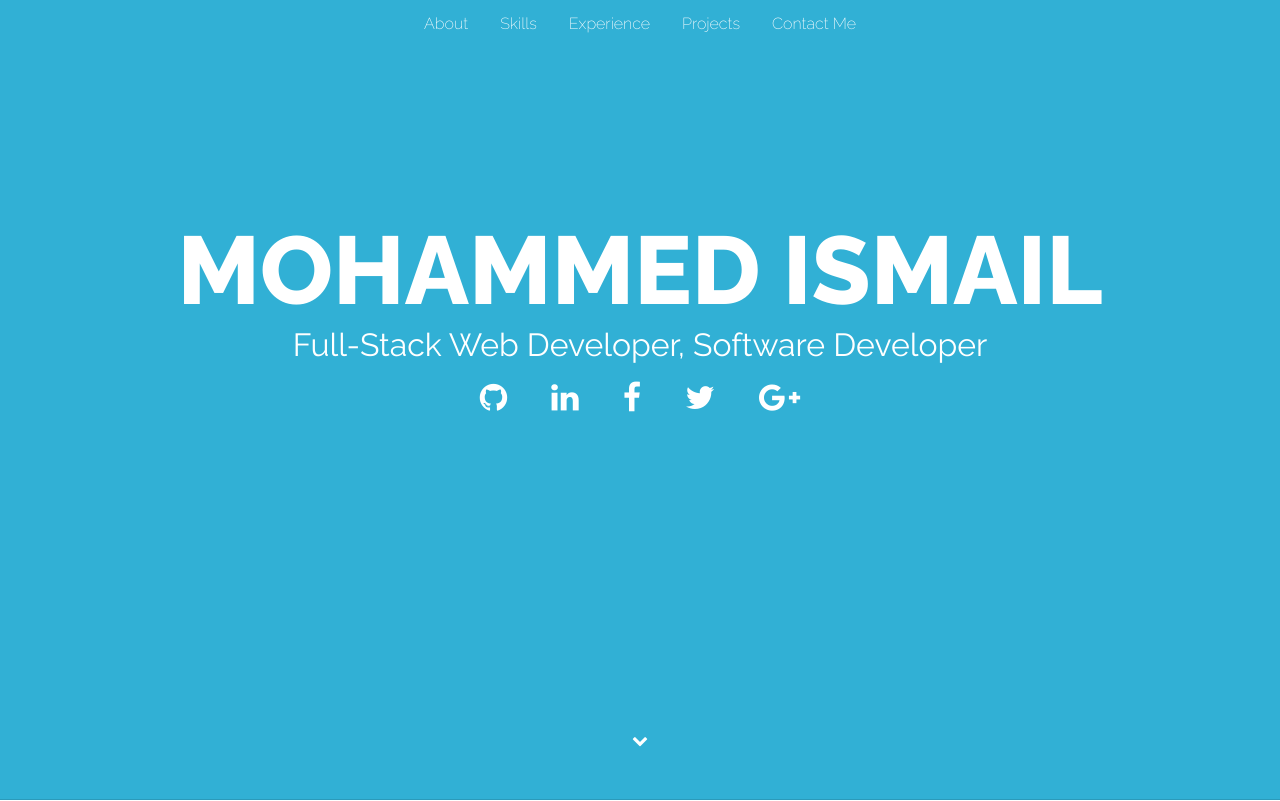
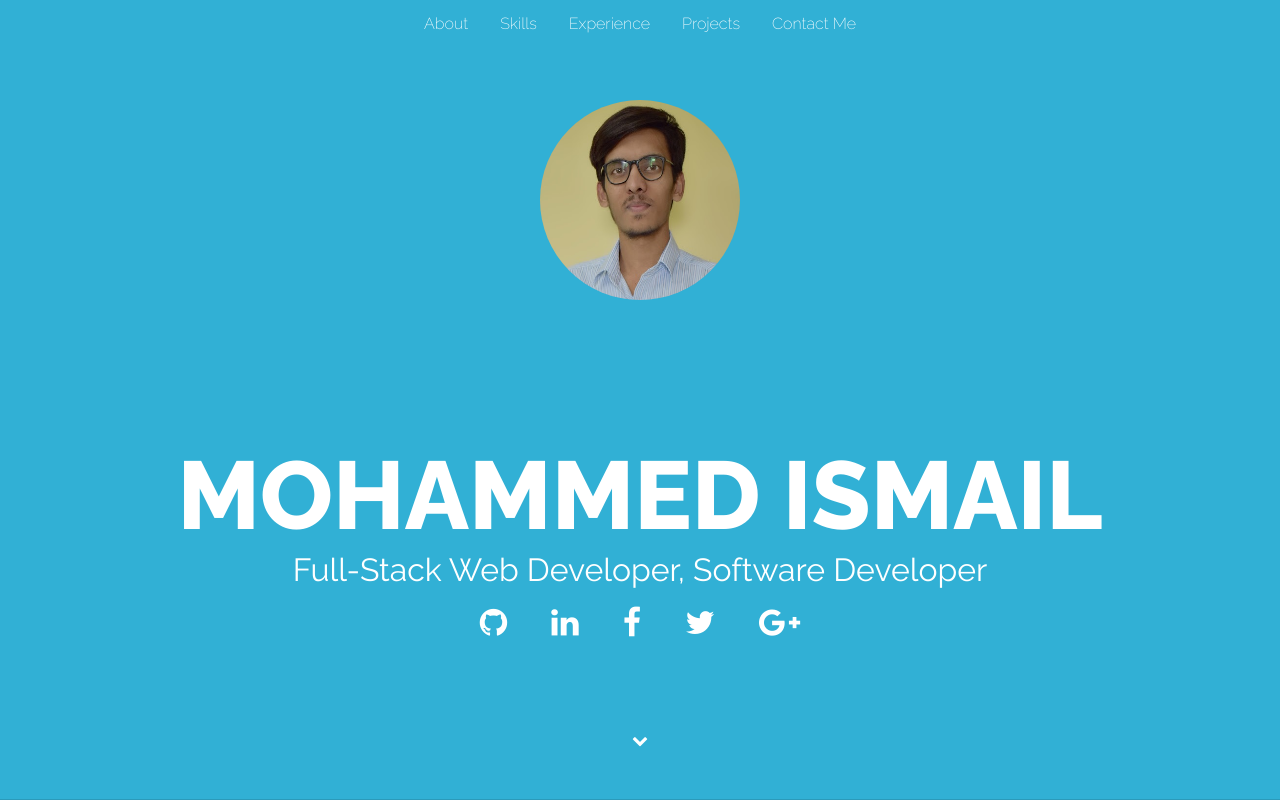
Before and after one commit to mohammedismail97420/mohammedismail97420.github.io, a PHP site: page / in a window 1280 px wide. Shown: the top 801 px of the page. Run offline with PHP 8.4, Linux system fonts and the light colour scheme; grey boxes labelled with a size stand in for pictures from a placeholder-image service; some libraries are stand-ins or nearby versions.

Commit message:
Profile pic added

```diff
--- a/index.html
+++ b/index.html
@@ -30,7 +30,9 @@
 
     <div class="container">
       <!-- HEADER -->
+
       <div class="jumbotron">
+        <img src="./profile.jpg" class="profile-img img-fluid" alt="" />
         <div class="jumbotron-text">
           <h1>Mohammed Ismail</h1>
           <p>Full-Stack Web Developer, Software Developer</p>
--- a/style.css
+++ b/style.css
@@ -38,7 +38,6 @@ body {
   height: 100vh; /*height to 100% of view height*/
   background: #31b0d5; /*background color to blue*/
   margin-bottom: 0; /*no bottom margin*/
-
   display: flex;
   flex-direction: column;
 }
@@ -49,7 +48,6 @@ body {
   font-size: 2em;
   color: white;
   text-align: center;
-  padding-top: 150px;
 }
 
 .jumbotron-text h1 {
@@ -294,3 +292,11 @@ h4 {
 .contact-me {
   background-color: white;
 }
+
+.profile-img {
+  margin: auto;
+  width: 200px;
+  height: 200px;
+  border-radius: 50%;
+  margin-top: 100px;
+}
```
Also changed, not shown: profile.jpg (added).
